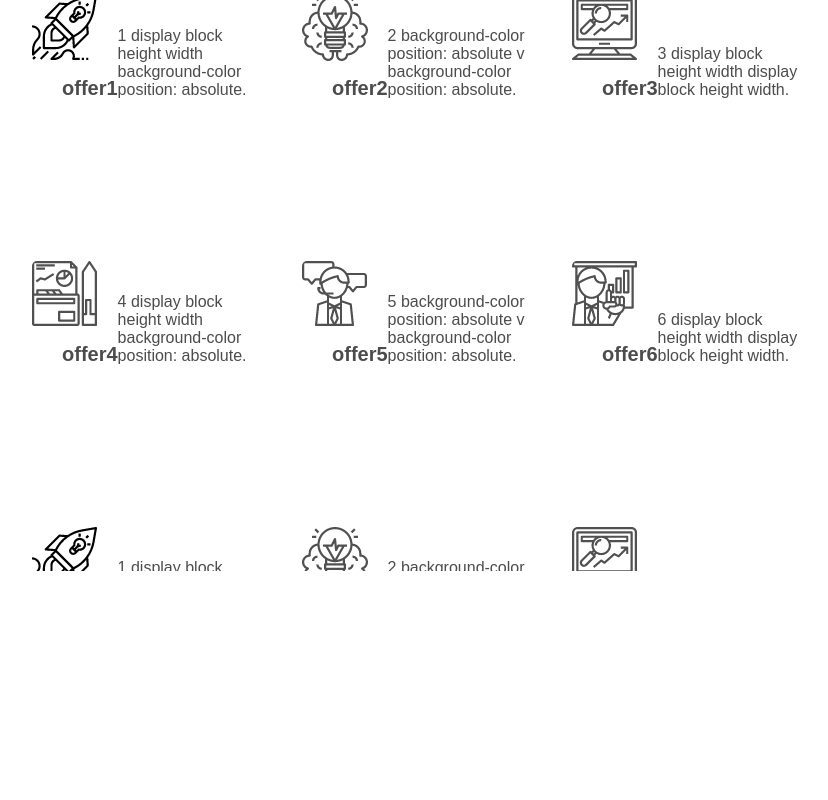
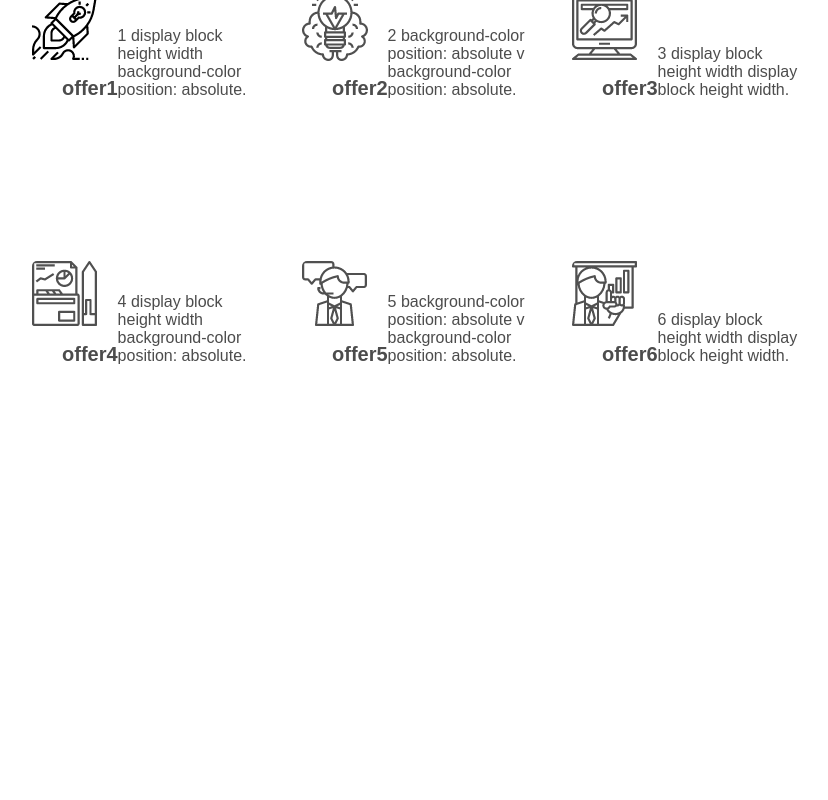
Before and after one commit to katrinkattt/react-app-yellow, a React (Create React App) app in the folder app-lending/yell-app/: page / in a window 1280 px wide. Shown: the part 1035-1835 px from the top of the page, without its empty margins (180-1008 px from the left). Built offline with nearby package versions, Linux system fonts and the light colour scheme.

Commit message:
optimization

```diff
--- a/app-lending/yell-app/src/components/ourService.jsx
+++ b/app-lending/yell-app/src/components/ourService.jsx
@@ -42,8 +42,6 @@ export default class OurService extends Component {
                     <div className=" title2__">Use the colspan and rowspan attribute to let the content span over multiple columns or rows.</div>
                     <div id="big-block">
                             {
-                                this.servState.title.map((titl) =>
-                                    this.servState.text.map((txt) =>
                                 this.servState.img.map((png, id) =>
                                     <div className="serv__b">
                                         <div className="offer__main">
@@ -59,7 +57,7 @@ export default class OurService extends Component {
                                             </div>
                                         </div>
                                     </div>
-                                )))
+                                )
                             }
                         </div>
                 </div>
```
Lines whose indentation alone changed are shown as unchanged.
